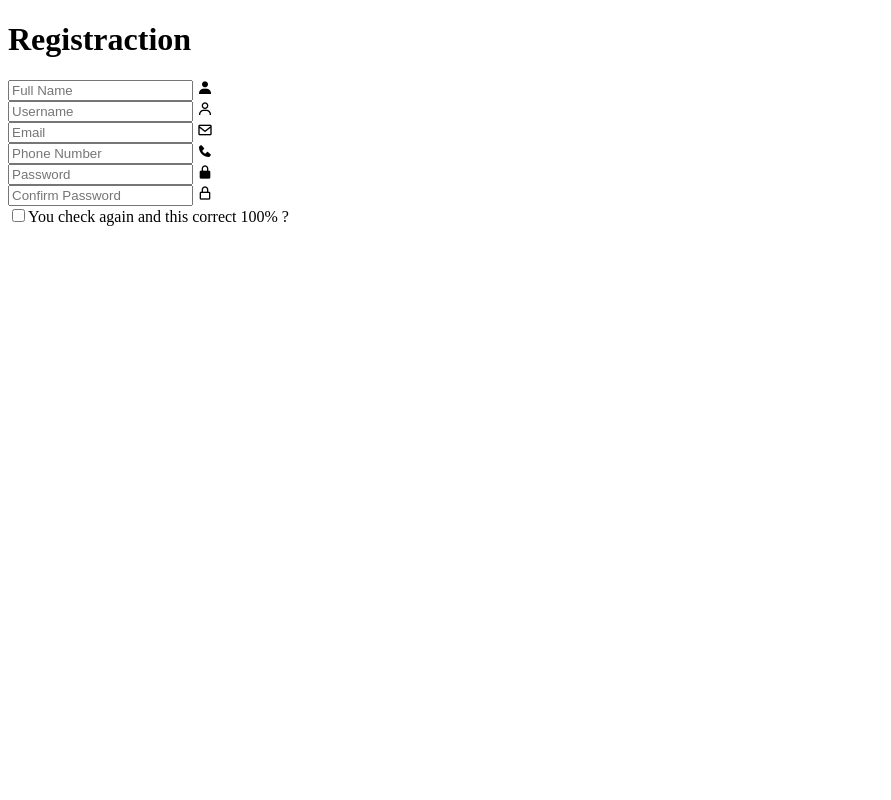
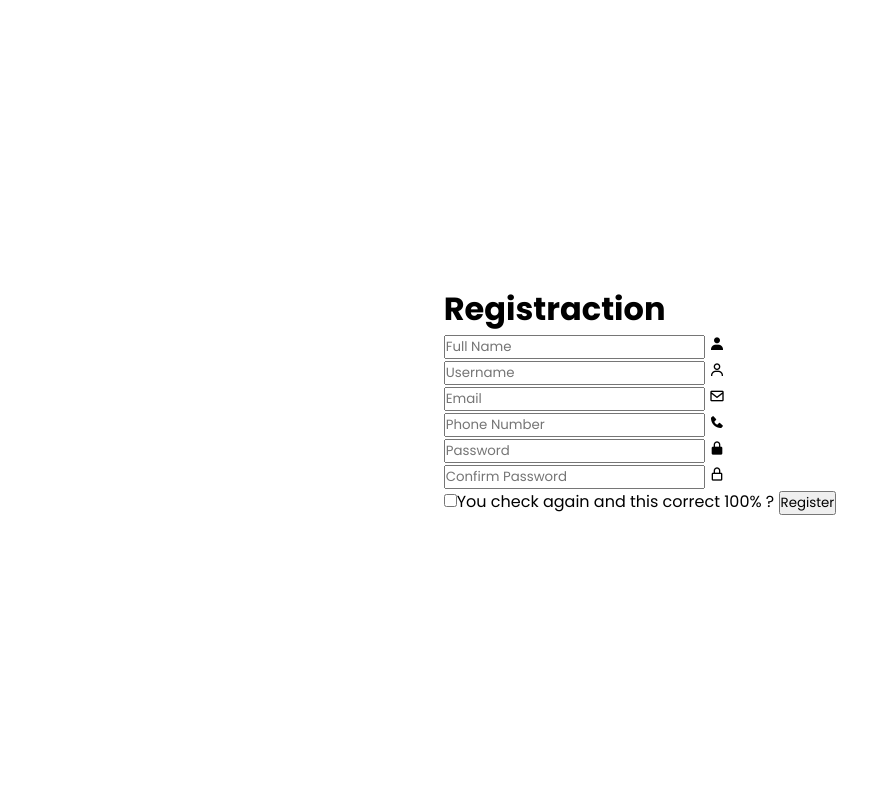
Before and after one commit to Jedex2/teeyai168-web, a Flask app: template templates/signin.html in a window 1280 px wide. Shown: the whole page, without its empty margins (0-891 px from the left). Run offline with Flask 3, Linux system fonts and the light colour scheme; the template is opened without the code that fills it, so the values that code supplies are empty.

Commit message:
template
set display to center

```diff
--- a/templates/signin.css
+++ b/templates/signin.css
@@ -0,0 +1,15 @@
+@import url("https://fonts.googleapis.com/css2?family=Poppins:wght@300;400;500;600;700;800;900&display=swap");
+
+* {
+    margin: 0;
+    padding: 0;
+    box-sizing: border-box;
+    font-family: "Poppins", sans-serif;
+}
+
+body {
+    display: flex;
+    justify-content: center;
+    align-items: center;
+    min-height: 100vh;
+}
--- a/templates/signin.html
+++ b/templates/signin.html
@@ -50,6 +50,8 @@
             </div>
 
             <label><input type="checkbox">You check again and this correct 100% ?</label>
+
+            <button type="submit" class="btn">Register</button>
         </form>
     </div>
 </body>
```
